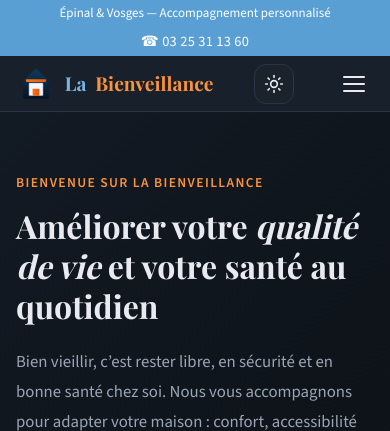
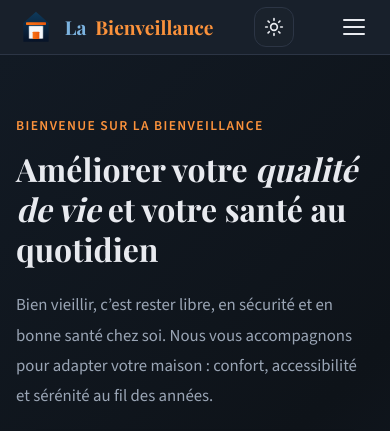
Before and after one commit to tilschenabbapro-sudo/labienveillance, a PHP site: page / in a window 390 px wide. Shown: the top 431 px of the page. Run offline with PHP 8.4, Linux system fonts and the light colour scheme.

Commit message:
Retrait bandeau header (Épinal/Vosges + tel) et mentions géographiques site + thème WP
Made-with: Cursor

```diff
--- a/css/style.css
+++ b/css/style.css
@@ -68,10 +68,6 @@
   border-bottom-color: var(--border);
 }
 
-[data-theme="dark"] .header__topbar {
-  background: var(--primary-dark);
-}
-
 [data-theme="dark"] .hero--home {
   background: linear-gradient(135deg, var(--primary-lighter) 0%, var(--bg) 42%, #152030 100%);
 }
@@ -299,37 +295,6 @@ h4 { font-size: 1.15rem; font-weight: 600; }
 
 .header.scrolled {
   box-shadow: var(--shadow);
-}
-
-.header__topbar {
-  background: var(--primary);
-  color: #fff;
-  font-size: 0.8125rem;
-  padding: 0.28rem 0;
-  line-height: 1.35;
-}
-
-.header__topbar-inner {
-  display: flex;
-  justify-content: space-between;
-  align-items: center;
-  gap: 0.65rem;
-  flex-wrap: wrap;
-}
-
-.header__topbar a {
-  color: #fff;
-  font-weight: 500;
-}
-.header__topbar a:hover { color: var(--accent-light); }
-
-.header__phone {
-  display: inline-flex;
-  align-items: center;
-  gap: 0.35rem;
-  font-weight: 700;
-  font-size: 0.9rem;
-  letter-spacing: 0.02em;
 }
 
 .header__main {
@@ -1508,10 +1473,6 @@ h4 { font-size: 1.15rem; font-weight: 600; }
   .footer__grid { grid-template-columns: 1fr; gap: 2rem; }
   .footer__bottom { flex-direction: column; text-align: center; }
 
-  .header__topbar-inner {
-    justify-content: center;
-    text-align: center;
-  }
 }
 
 @media (max-width: 480px) {
--- a/index.html
+++ b/index.html
@@ -3,8 +3,8 @@
 <head>
   <meta charset="UTF-8">
   <meta name="viewport" content="width=device-width, initial-scale=1.0">
-  <title>Monte-escalier & Douche sénior à Épinal – La Bienveillance</title>
-  <meta name="description" content="La Bienveillance vous accompagne pour bien vieillir chez soi : monte-escaliers, douches sécurisées, aménagement du domicile. Devis gratuit dans les Vosges.">
+  <title>Monte-escalier &amp; douche sénior – La Bienveillance</title>
+  <meta name="description" content="La Bienveillance vous accompagne pour bien vieillir chez soi : monte-escaliers, douches sécurisées, aménagement du domicile. Devis gratuit.">
   <meta property="og:title" content="La Bienveillance – Bien vieillir chez soi">
   <meta property="og:description" content="Monte-escaliers, douches sécurisées et aménagements pour rester libre et en sécurité à domicile.">
   <meta property="og:type" content="website">
@@ -29,13 +29,7 @@
     "telephone": "+33325311360",
     "address": {
       "@type": "PostalAddress",
-      "addressLocality": "Épinal",
-      "addressRegion": "Vosges",
       "addressCountry": "FR"
-    },
-    "areaServed": {
-      "@type": "AdministrativeArea",
-      "name": "Vosges"
     },
     "sameAs": []
   }
@@ -59,14 +53,6 @@ height="0" width="0" style="display:none;visibility:hidden"></iframe></noscript>
 
 <!-- ========== HEADER ========== -->
 <header class="header">
-  <div class="header__topbar">
-    <div class="container header__topbar-inner">
-      <span>Épinal &amp; Vosges — Accompagnement personnalisé</span>
-      <a href="tel:+33325311360" class="header__phone">
-        ☎ 03 25 31 13 60
-      </a>
-    </div>
-  </div>
   <div class="header__main">
     <div class="container header__main-inner">
       <a href="index.html" class="header__logo">
@@ -272,7 +258,6 @@ height="0" width="0" style="display:none;visibility:hidden"></iframe></noscript>
         <div class="testimonial-card__avatar">MS</div>
         <div>
           <div class="testimonial-card__name">Mme Scholler</div>
-          <div class="testimonial-card__location">Épinal</div>
         </div>
       </div>
     </div>
@@ -302,7 +287,7 @@ height="0" width="0" style="display:none;visibility:hidden"></iframe></noscript>
       <div class="aid-card">
         <div class="aid-card__icon">🤝</div>
         <h3>APA &amp; aides locales</h3>
-        <p>L'Allocation Personnalisée d'Autonomie et les aides du département des Vosges peuvent participer au financement.</p>
+        <p>L'Allocation Personnalisée d'Autonomie (APA) et les aides départementales peuvent participer au financement.</p>
       </div>
     </div>
   </div>
@@ -329,7 +314,7 @@ height="0" width="0" style="display:none;visibility:hidden"></iframe></noscript>
         <div class="footer__brand">La <span>Bienveillance</span></div>
         <p class="footer__desc">
           Nous vous accompagnons dans l'aménagement de votre maison pour qu'elle reste un lieu de confort et de sécurité,
-          à chaque étape de la vie. Épinal &amp; Vosges.
+          à chaque étape de la vie.
         </p>
       </div>
       <div>
@@ -351,7 +336,6 @@ height="0" width="0" style="display:none;visibility:hidden"></iframe></noscript>
       </div>
       <div>
         <h4>Nous contacter</h4>
-        <div class="footer__contact-item">📍 Épinal, Vosges (88)</div>
         <div class="footer__contact-item">
           ☎ <a href="tel:+33325311360">03 25 31 13 60</a>
         </div>
--- a/wp-theme/labienveillance/footer.php
+++ b/wp-theme/labienveillance/footer.php
@@ -15,7 +15,7 @@ if ( ! defined( 'ABSPATH' ) ) {
 			<div>
 				<div class="footer__brand"><?php esc_html_e( 'La ', 'labienveillance' ); ?><span><?php esc_html_e( 'Bienveillance', 'labienveillance' ); ?></span></div>
 				<p class="footer__desc">
-					<?php esc_html_e( 'Nous vous accompagnons dans l’aménagement de votre maison pour qu’elle reste un lieu de confort et de sécurité, à chaque étape de la vie. Épinal & Vosges.', 'labienveillance' ); ?>
+					<?php esc_html_e( 'Nous vous accompagnons dans l’aménagement de votre maison pour qu’elle reste un lieu de confort et de sécurité, à chaque étape de la vie.', 'labienveillance' ); ?>
 				</p>
 			</div>
 			<div>
@@ -37,7 +37,6 @@ if ( ! defined( 'ABSPATH' ) ) {
 			</div>
 			<div>
 				<h4><?php esc_html_e( 'Nous contacter', 'labienveillance' ); ?></h4>
-				<div class="footer__contact-item">📍 <?php esc_html_e( 'Épinal, Vosges (88)', 'labienveillance' ); ?></div>
 				<div class="footer__contact-item">
 					☎ <a href="tel:+33325311360"><?php echo esc_html( apply_filters( 'labienveillance_phone_display', '03 25 31 13 60' ) ); ?></a>
 				</div>
--- a/wp-theme/labienveillance/header.php
+++ b/wp-theme/labienveillance/header.php
@@ -24,12 +24,6 @@ if ( ! defined( 'ABSPATH' ) ) {
 <a href="#main" class="skip-link"><?php esc_html_e( 'Aller au contenu principal', 'labienveillance' ); ?></a>
 
 <header class="header">
-	<div class="header__topbar">
-		<div class="container header__topbar-inner">
-			<span><?php esc_html_e( 'Épinal & Vosges — Accompagnement personnalisé', 'labienveillance' ); ?></span>
-			<a href="tel:+33325311360" class="header__phone">☎ <?php echo esc_html( apply_filters( 'labienveillance_phone_display', '03 25 31 13 60' ) ); ?></a>
-		</div>
-	</div>
 	<div class="header__main">
 		<div class="container header__main-inner">
 			<?php if ( has_custom_logo() ) : ?>
--- a/wp-theme/labienveillance/template-parts/home-front.php
+++ b/wp-theme/labienveillance/template-parts/home-front.php
@@ -171,7 +171,6 @@ if ( ! defined( 'ABSPATH' ) ) {
 				<div class="testimonial-card__avatar" aria-hidden="true">MS</div>
 				<div>
 					<div class="testimonial-card__name"><?php esc_html_e( 'Mme Scholler', 'labienveillance' ); ?></div>
-					<div class="testimonial-card__location"><?php esc_html_e( 'Épinal', 'labienveillance' ); ?></div>
 				</div>
 			</div>
 		</div>
@@ -200,7 +199,7 @@ if ( ! defined( 'ABSPATH' ) ) {
 			<div class="aid-card">
 				<div class="aid-card__icon" aria-hidden="true">🤝</div>
 				<h3><?php esc_html_e( 'APA & aides locales', 'labienveillance' ); ?></h3>
-				<p><?php esc_html_e( 'L’Allocation Personnalisée d’Autonomie et les aides du département des Vosges peuvent participer au financement.', 'labienveillance' ); ?></p>
+				<p><?php esc_html_e( 'L’Allocation Personnalisée d’Autonomie (APA) et les aides départementales peuvent participer au financement.', 'labienveillance' ); ?></p>
 			</div>
 		</div>
 	</div>
```
Also changed, not shown: 404.html (+1 -10 lines), aides-financieres.html (+5 -12 lines), amenagements.html (+4 -11 lines), conseils.html (+2 -9 lines), contact.html (+3 -12 lines), mentions-legales.html (+1 -8 lines), monte-escaliers.html (+4 -11 lines), salle-de-bain.html (+5 -12 lines), wp-theme/labienveillance/assets/css/style.css (+0 -39 lines).
